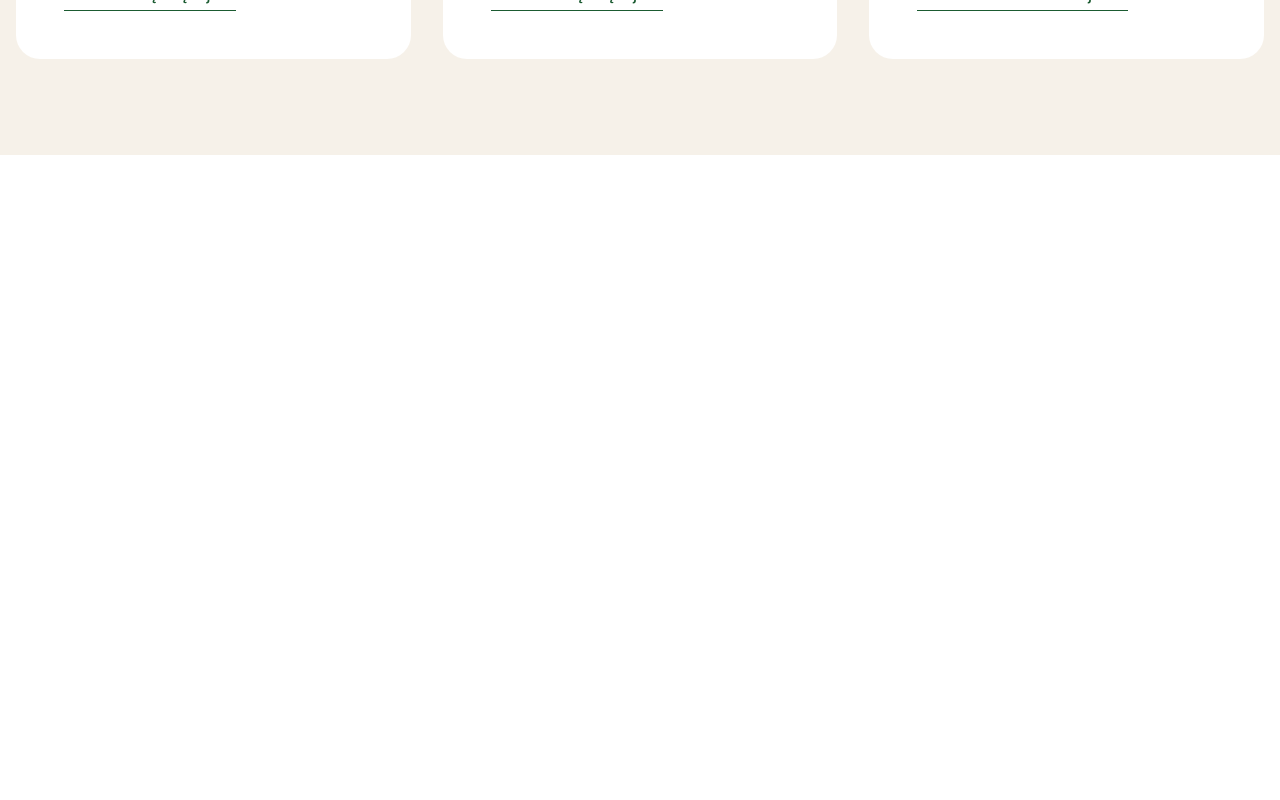
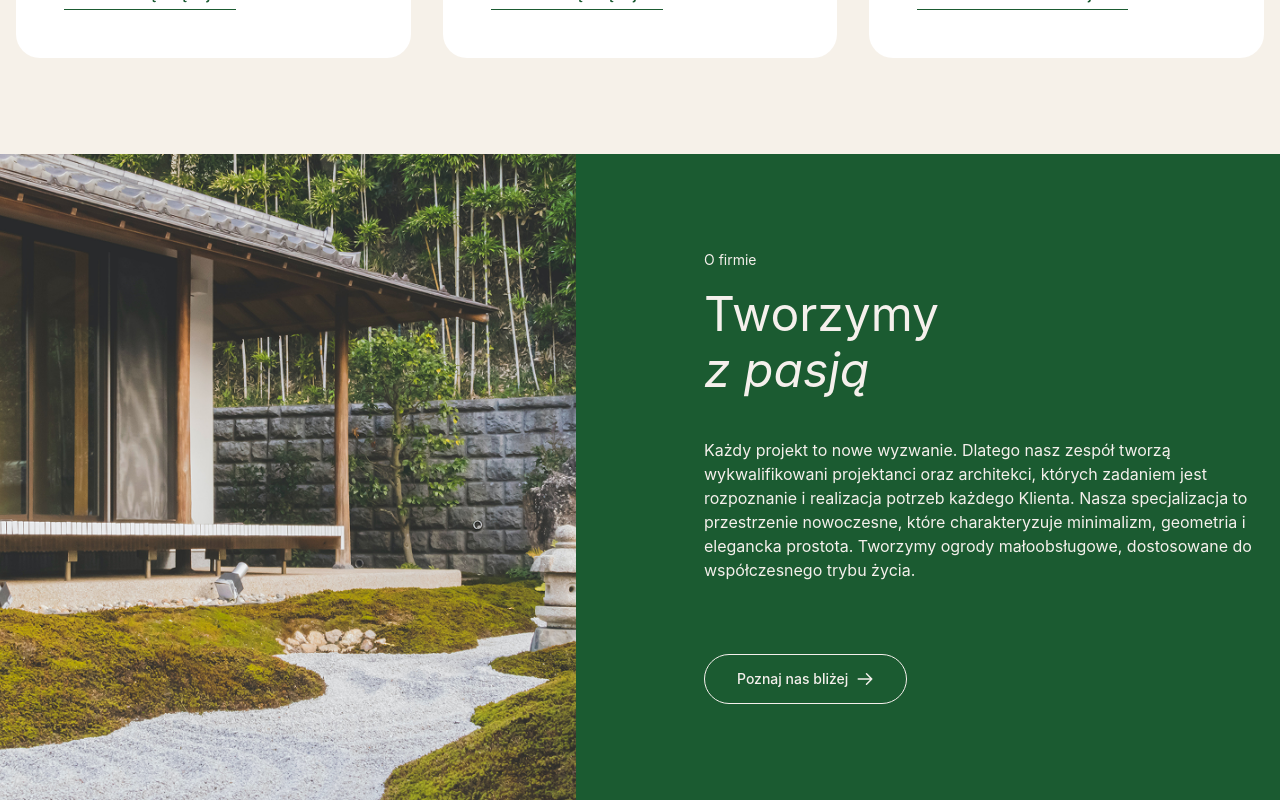
Before and after one commit to Farrelzum/giard_design, a Vue app: page / in a window 1280 px wide. Shown: the part 1520-2320 px from the top of the page. Before the commit the page ends 1675 px from the top, so only its background shows below. Built offline with nearby package versions, Linux system fonts and the light colour scheme.

Commit message:
feat: add AboutSection component with custom theme colors

```diff
--- a/src/App.vue
+++ b/src/App.vue
@@ -2,6 +2,7 @@
 import TheNavbar from './components/TheNavbar.vue'
 import HeroSlider from './components/HeroSlider.vue'
 import OfferSection from './components/OfferSection.vue';
+import AboutSection from './components/AboutSection.vue';
 </script>
 
 <template>
@@ -10,6 +11,7 @@ import OfferSection from './components/OfferSection.vue';
     <main>
       <HeroSlider />
       <OfferSection />
+      <AboutSection />
     </main>
   </div>
 </template>
--- /dev/null
+++ b/src/components/AboutSection.vue
@@ -0,0 +1,35 @@
+<script setup>
+import aboutImage from '../assets/images/about_image.png'
+</script>
+
+<template>
+  <section class="relative w-full bg-[#1B5B31]">
+    <div class="w-full h-[20rem] md:h-full md:absolute md:top-0 md:left-0 md:w-[45%]">
+      <img :src="aboutImage" alt="O firmie" class="w-full h-full object-cover" />
+    </div>
+    <div class="relative max-w-7xl mx-auto px-4 flex justify-end">
+      <div class="w-full md:w-1/2 py-16 md:py-[6rem] md:pl-[3rem] lg:pl-[4rem]">
+
+        <span class="text-sm md:text-[0.875rem] text-about block mb-4">O firmie</span>
+
+        <h2 class="text-3xl md:text-[3rem] md:leading-[3.5rem] text-about mb-6 md:mb-10">
+          Tworzymy <br class="hidden md:block" />
+          <span class="italic">z pasją</span>
+        </h2>
+
+        <p class="text-about text-sm md:text-[1rem] md:leading-[1.5rem] mb-10 md:mb-[4.5rem]">
+          Każdy projekt to nowe wyzwanie. Dlatego nasz zespół tworzą wykwalifikowani projektanci oraz architekci, których zadaniem jest rozpoznanie i realizacja potrzeb każdego Klienta. Nasza specjalizacja to przestrzenie nowoczesne, które charakteryzuje minimalizm, geometria i elegancka prostota. Tworzymy ogrody małoobsługowe, dostosowane do współczesnego trybu życia.
+        </p>
+
+        <button class="border border-about text-about hover:bg-white hover:text-[#1B5B31] px-8 md:px-[2rem] py-3 md:py-[0.875rem] rounded-full text-sm font-medium transition-colors flex items-center gap-2 focus-visible:ring-2 focus-visible:ring-white outline-none w-fit">
+          Poznaj nas bliżej
+          <svg xmlns="http://www.w3.org/2000/svg" class="h-4 w-4 md:h-[1.125rem] md:w-[1.125rem]" fill="none" viewBox="0 0 24 24" stroke="currentColor">
+            <path stroke-linecap="round" stroke-linejoin="round" stroke-width="2" d="M14 5l7 7m0 0l-7 7m7-7H3" />
+          </svg>
+        </button>
+
+      </div>
+    </div>
+
+  </section>
+</template>
--- a/src/components/OfferSection.vue
+++ b/src/components/OfferSection.vue
@@ -5,16 +5,16 @@
 <template>
   <section class="w-full bg-[#F6F1E9] pt-30 pb-40 md:py-[6rem]">
     <div class="max-w-7xl mx-auto px-4">
-      <div class="mb-10 md:mb-24 mx-25 max-w-2xl">
+      <div class="mb-10 md:mb-24 md:mx-25 max-w-2xl">
         <span class="text-sm md:text-[0.875rem] text-primary block mb-2">Oferta</span>
         <h2 class="text-3xl md:text-[3rem] md:leading-[3.5rem] text-black mb-4">
-          Działamy <span class="italic font-serif">kompleksowo</span>
+          Działamy <span class="italic">kompleksowo</span>
         </h2>
         <p class="text-gray-700 md:text-[1rem] md:leading-[1.5rem]">
           Oferujemy kompletną obsługę inwestycji terenów zielonych. Projektujemy nowoczesne ogrody przydomowe oraz rezydencjonalne. Stworzymy dla Ciebie projekt, zwizualizujemy go i wcielimy w życie, a na każdym etapie posłużymy radą i wieloletnim doświadczeniem.
         </p>
       </div>
-      <div class="grid grid-cols-1 md:grid-cols-3 gap-16 md:gap-[2rem]">
+      <div class="grid grid-cols-1 lg:grid-cols-3 gap-16 md:gap-[2rem]">
         <a
         v-for="(offer, index) in offers"
         :key="index"
--- a/src/style.css
+++ b/src/style.css
@@ -3,4 +3,5 @@
 @theme {
   --color-primary: #1B5B31;
   --color-secondary: #DCC1AB;
+  --color-about: #F5F0EC;
 }
```
Also changed, not shown: src/assets/images/about_image.png (added).
